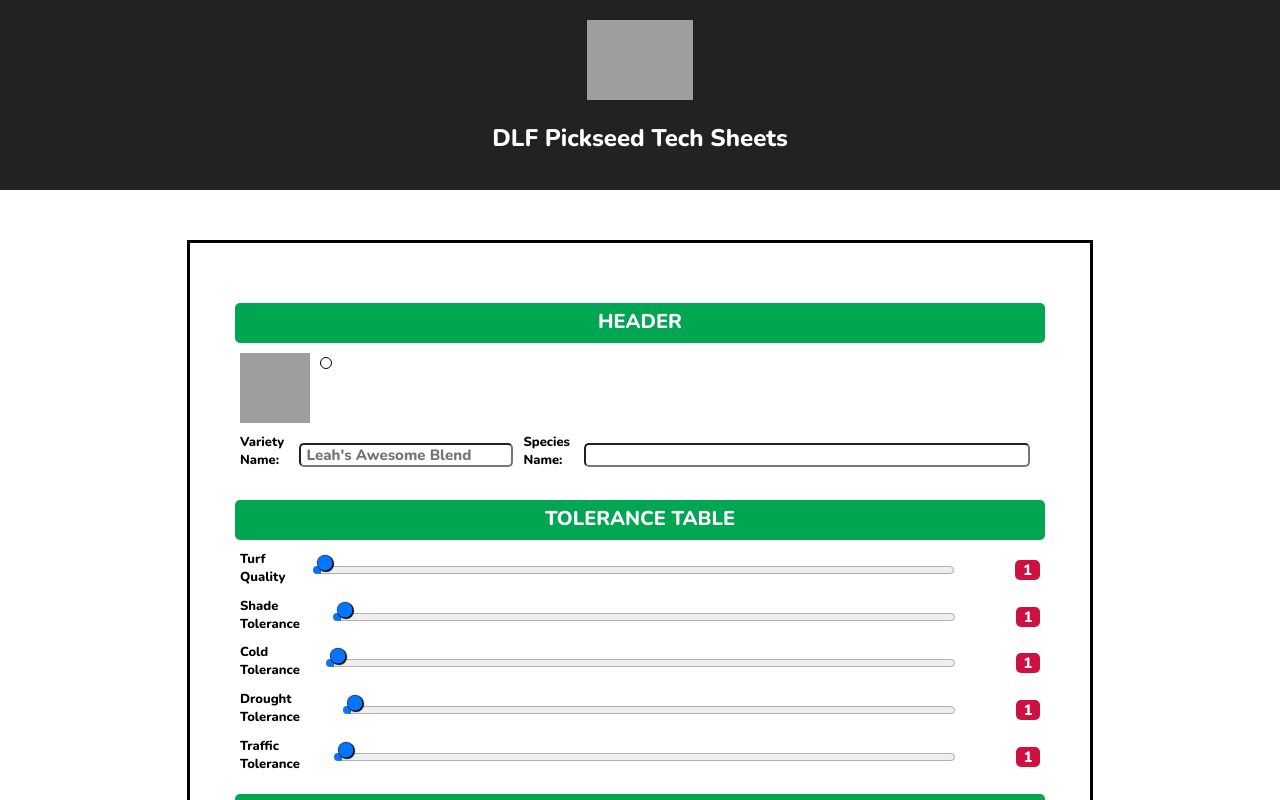
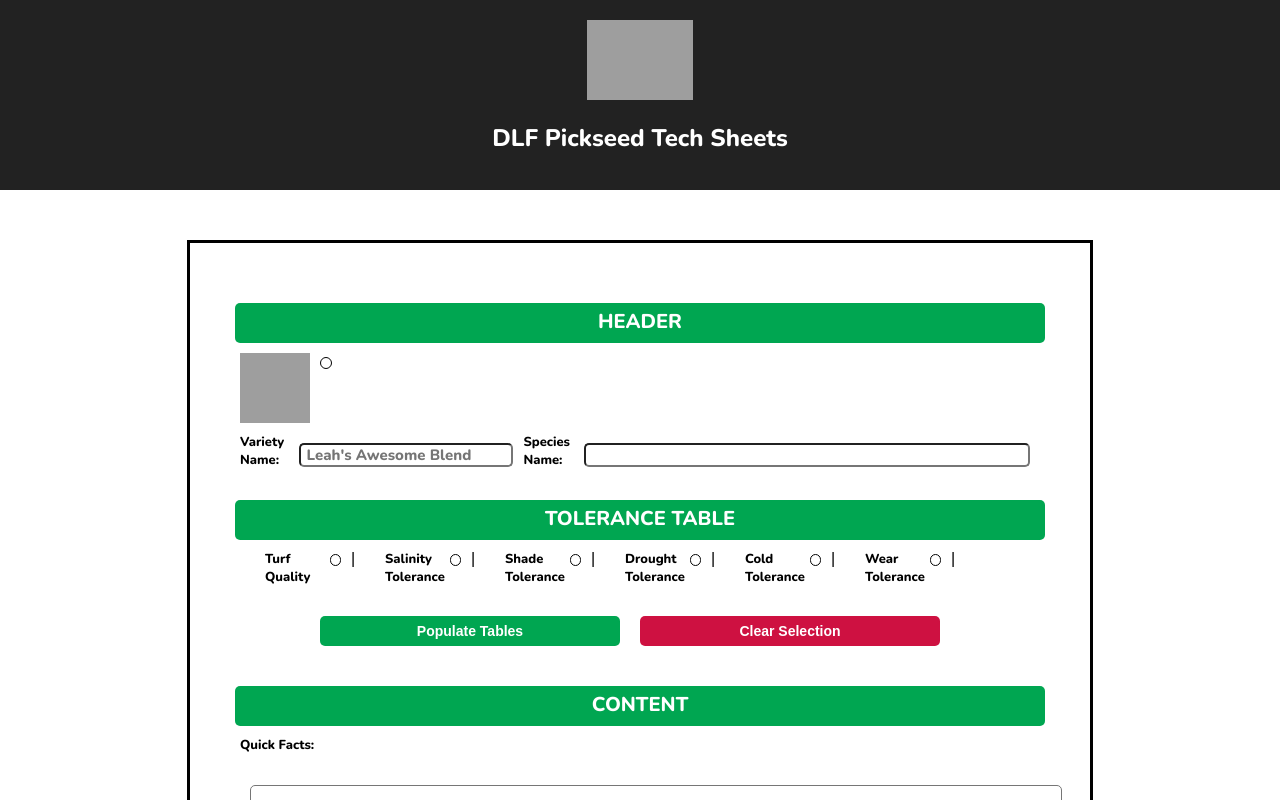
Before and after one commit to jaredjasonpeters/tech-sheet, a React (Create React App) app: page / in a window 1280 px wide. Shown: the top 800 px of the page. Built offline with nearby package versions, Linux system fonts and the light colour scheme; grey boxes are pictures that could not be loaded.

Commit message:
Added Tolerance Table Adder

```diff
--- a/src/components/TableList.js
+++ b/src/components/TableList.js
@@ -1,6 +1,6 @@
 import React, { Component } from 'react'
 import NTEPtable from './NTEPtable'
-import { AddTableButton, RemoveTableButton } from './styled/styled'
+import { AddTableButton, ResetButton, Wrapper } from './styled/styled'
 
 export default class TableList extends Component {
     constructor(props) {
@@ -54,8 +54,10 @@ export default class TableList extends Component {
                 justifyContent: 'space-between'
             }} >
                 <div style={{ width: '100%', margin: '10px 0 10px 0' }}>
-                    <AddTableButton onClick={this.handleClick.bind(this)}>+</AddTableButton>
-                    <RemoveTableButton onClick={this.removeTable.bind(this)}>-</RemoveTableButton>
+                    <Wrapper justify="center">
+                        <AddTableButton onClick={this.handleClick.bind(this)}>+</AddTableButton>
+                        <ResetButton onClick={this.removeTable.bind(this)}>-</ResetButton>
+                    </Wrapper>
                 </div>
                 {tables}
             </ div>
--- a/src/components/data_entry.js
+++ b/src/components/data_entry.js
@@ -3,12 +3,14 @@ import { $Input, InputLabel, $Label, SectionHeader, $Form, SubmitButton, $TextAr
 import ToleranceTable from './tolerance_table'
 import TableList from './TableList'
 import styled, {css} from 'styled-components'
+import ToleranceSelection from './toleranceSelection.js'
 
 
 export default class DataEntry extends Component {
     constructor(props) {
         super(props)
         this.state = {
+            tables: [],
             tolerance: {
                 turf_quality: 1,
                 shade_tolerance: 1,
@@ -16,7 +18,29 @@ export default class DataEntry extends Component {
                 drought_tolerance: 1,
                 traffic_tolerance: 1,},
             isAlist: false,
+            toleranceSelected: false,
         }
+        this.handleSubmit = this.handleSubmit.bind(this)
+    }
+
+    handleSubmit(tables, e) {
+        var count = 0;
+        for(let table in tables) {
+            if(tables[table]) {
+                count++
+            }
+        }
+        console.log(count)
+        if(count >= 4) {
+            this.setState({
+                toleranceSelected : true
+            })
+        }
+        console.log(this.state.toleranceSelected)
+        //pass all selected to tolerance table to generate
+
+        //set toleranceSelected to true
+
     }
 
     handleSlide(e) {
@@ -66,7 +90,9 @@ export default class DataEntry extends Component {
                 </Wrapper>
 
                 <SectionHeader className='tolerance_table'> TOLERANCE TABLE </SectionHeader>
-                    <ToleranceTable handleSlide={this.handleSlide.bind(this)} data={this.state.tolerance} />
+                    {this.state.toleranceSelected ? <ToleranceTable handleSlide={this.handleSlide.bind(this)} data={this.state.tolerance} />
+                                                  : <ToleranceSelection handleSubmit={this.handleSubmit}/>
+                    }
 
                 <SectionHeader> CONTENT </SectionHeader>
 
@@ -89,18 +115,18 @@ export default class DataEntry extends Component {
                         <$Label width="20%" center> Endophyte +: </$Label>
                     </Wrapper>
                     <Wrapper>
-                        <BIinput name="" ></BIinput>
-                        <BIinput name="" ></BIinput>
-                        <BIinput name="" ></BIinput>
-                        <BIinput name="" ></BIinput>
-                        <BIinput name="" ></BIinput>
+                        <BIinput></BIinput>
+                        <BIinput></BIinput>
+                        <BIinput></BIinput>
+                        <BIinput></BIinput>
+                        <BIinput></BIinput>
                     </Wrapper>
 
                          <br />
                          <br />
 
-                    <SubmitButton name='save_button'> Save </SubmitButton>
-                    <SubmitButton reset name='reset_button'> Reset </SubmitButton>
+                    <SubmitButton submit name='save_button'> Save </SubmitButton>
+                    <SubmitButton name='reset_button'> Reset </SubmitButton>
 
             </$Form>
         )
--- a/src/components/styled/styled.js
+++ b/src/components/styled/styled.js
@@ -23,7 +23,7 @@ color: white;
 font-family: 'Nunito', sans-serif;
 `
 
-const $Form = styled.form`
+const $Form = styled.div`
 display: flex;
 flex-direction: column
 max-width: 800px;
@@ -36,7 +36,7 @@ flex-grow: 1
 width: ${props => props.width || '30px'}
 max-width: ${props=> props.width || '30px'}
 align-self: flex-start;
-margin: 0px 25px 0px 10px;
+margin: ${props => props.margin || '0px 25px 0px 10px'}
 
 font-size: 13px;
 font-weight: bold;
@@ -68,10 +68,10 @@ const BIinput = styled.input.attrs({type: 'text',})`
 const Wrapper = styled.div`
 display: flex;
 flex-direction: row;
-justify-content: flex-start
+justify-content: ${props => props.justify || 'flex-start'};
 align-items: flex-start;
 margin-bottom: 10px;
-width: 100%;
+width: ${props => props.width || '100%'};
 height: auto;
 `
 const NTEPVarietyInput = styled.input`
@@ -90,24 +90,20 @@ border-radius: 5px;
 `
 const SubmitButton = styled.button`
 flex-grow: 1;
-width: 300px;
+width: ${props => props.width || '300px'};
 max-width: 300px;
 align-self: center
-margin-bottom: 20px;
-height: 75px;
+margin: 20px 20px ${props => props.bottom || '0px'} 0 ;
+height: ${props => props.height || '75px'};
 border-radius: 5px;
-background: ${DLF_Green}
+background: ${props => (props.submit) ? DLF_Green : DLF_Pink};
 border: none;
 
 
-font-size: 18px;
+font-size: ${props => props.fSize || '18px'};
 font-weight: bold;
+text-align: center;
 color: white;
-
-${props => props.reset && css`
-    background: ${DLF_Pink};
-    color: white;
-`}
 `
 const $TextArea = styled.textarea`
 flex-grow: 1
@@ -179,7 +175,7 @@ font-size: 25px;
 font-weight: bold;
 color: white;
 `
-const RemoveTableButton = styled.button`
+const ResetButton = styled.button`
 display: inline-block;
 height: 30px;
 width: 70px;
@@ -228,7 +224,7 @@ export {
     $TextArea,
     SectionHeader,
     AddTableButton,
-    RemoveTableButton,
+    ResetButton,
     DLF_Green,
     DLF_Pink,
     ALIST_Blue,
--- /dev/null
+++ b/src/components/toleranceSelection.js
@@ -0,0 +1,87 @@
+import React, {Component, Fragment} from 'react'
+import {$Label, Wrapper, SubmitButton, ResetButton, Checkbox, DLF_Green} from './styled/styled'
+
+export default class ToleranceSelection extends Component {
+    constructor(props){
+        super(props)
+        this.state = {
+            turf_quality_is_selected: false,
+            salinity_tolerance_is_selected: false,
+            shade_tolerance_is_selected: false,
+            cold_tolerance_is_selected: false,
+            drought_tolerance_is_selected:false,
+            wear_tolerance_is_selected: false,
+        }
+        this.handleClick = this.handleClick.bind(this)
+        this.handleReset =  this.handleReset.bind(this)
+    }
+
+    handleClick(e){
+        e.preventDefault();
+        var name = e.target.getAttribute('name')
+        var key = `${name}_is_selected`
+        this.setState((prevState) => {
+            var newState = Object.assign(prevState)
+            newState[key] = !prevState[key]
+            return newState
+        })
+    }
+
+    handleReset(e){
+        this.setState({
+            turf_quality_is_selected: false,
+            salinity_tolerance_is_selected: false,
+            shade_tolerance_is_selected: false,
+            cold_tolerance_is_selected: false,
+            drought_tolerance_is_selected:false,
+            wear_tolerance_is_selected: false,
+        })
+    }
+
+    render(){
+        return (
+            <Fragment>
+                {console.log(this.state)}
+                <form style={{ width: '100%',
+                               display: 'flex',
+                               flexDirection: 'row',
+                            }}>
+                    <Wrapper width='15%'>
+                        <$Label margin="0 25px"> Turf Quality </$Label>
+                        <Checkbox checked={this.state.turf_quality_is_selected} name="turf_quality" onClick={this.handleClick}/>
+                        <span style={{width: '10px'}}>|</span>
+                    </Wrapper>
+                    <Wrapper width='15%'>
+                        <$Label margin="0 25px"> Salinity Tolerance </$Label>
+                        <Checkbox  checked={this.state.salinity_tolerance_is_selected}name="salinity_tolerance" onClick={this.handleClick}/>
+                        <span style={{width: '10px'}}>|</span>
+                    </Wrapper>
+                    <Wrapper width='15%'>
+                        <$Label margin="0 25px"> Shade Tolerance </$Label>
+                        <Checkbox  checked={this.state.shade_tolerance_is_selected}name="shade_tolerance" onClick={this.handleClick}/>
+                        <span style={{width: '10px'}}>|</span>
+                    </Wrapper>
+                    <Wrapper width='15%'>
+                        <$Label margin="0 25px"> Drought Tolerance </$Label>
+                        <Checkbox  checked={this.state.cold_tolerance_is_selected}name="cold_tolerance" onClick={this.handleClick}/>
+                        <span style={{width: '10px'}}>|</span>
+                    </Wrapper>
+                    <Wrapper width='15%'>
+                        <$Label margin="0 25px"> Cold Tolerance </$Label>
+                        <Checkbox  checked={this.state.drought_tolerance_is_selected}name="drought_tolerance" selected onClick={this.handleClick}/>
+                        <span style={{width: '10px'}}>|</span>
+                    </Wrapper>
+                    <Wrapper width='15%'>
+                        <$Label margin="0 25px"> Wear Tolerance </$Label>
+                        <Checkbox  checked={this.state.wear_tolerance_is_selected}name="wear_tolerance" selected onClick={this.handleClick}/>
+                        <span style={{width: '10px'}}>|</span>
+                    </Wrapper>
+                </form>
+                <Wrapper justify="center">
+                    <SubmitButton submit height="30px" width="auto" bottom="20px" fSize="14px" onClick={this.props.handleSubmit.bind(this, this.state)}>Populate Tables</SubmitButton>
+                    <SubmitButton height="30px" width="auto" bottom="20px" fSize="14px" onClick={this.handleReset}>Clear Selection</SubmitButton>
+                </Wrapper>
+            </Fragment>
+        )
+    }
+}
```
